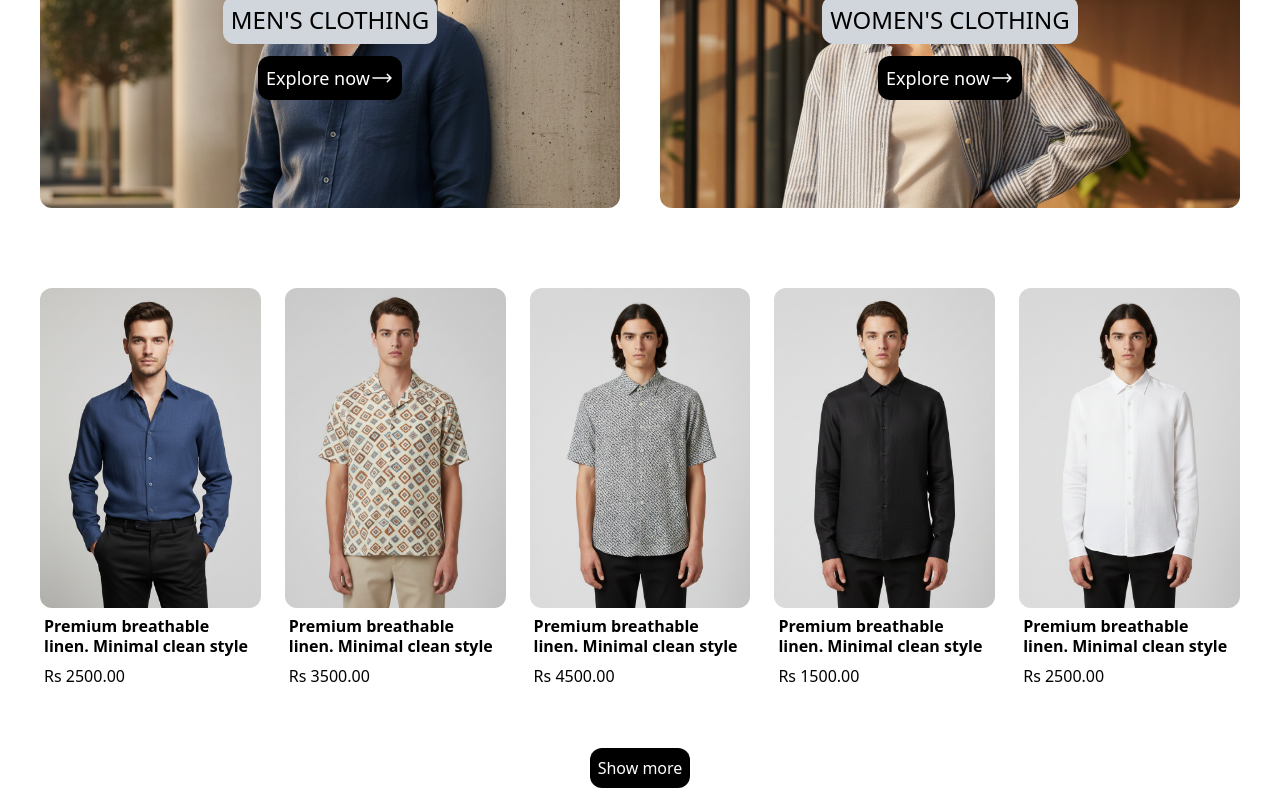
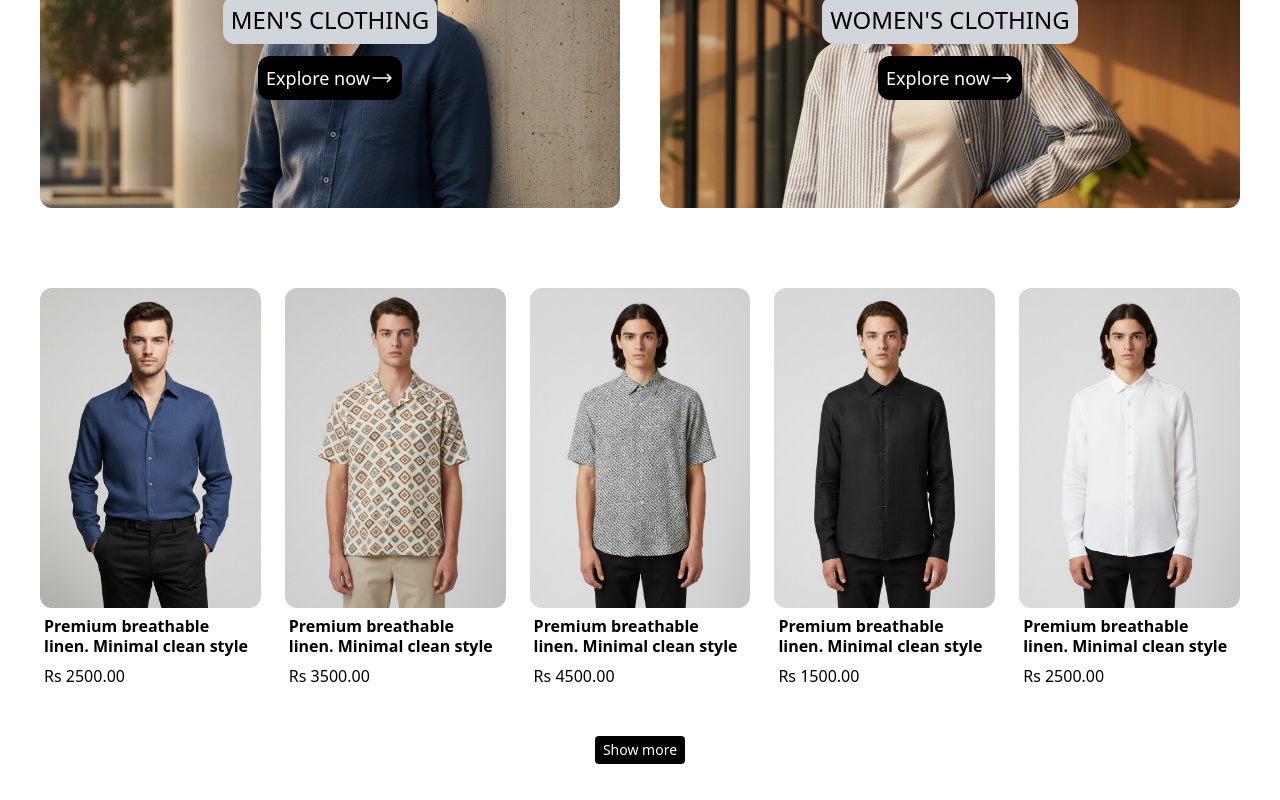
Before and after one commit to Vihanga-Theekshana/RAVORA-shopping-website, a React (Vite) app in the folder RAVORA/: page / in a window 1280 px wide. Shown: the part 840-1640 px from the top of the page. Built offline with nearby package versions, Linux system fonts and the light colour scheme.

Commit message:
update homepage show more button

```diff
--- a/RAVORA/src/pages/Homepage.jsx
+++ b/RAVORA/src/pages/Homepage.jsx
@@ -5,7 +5,7 @@ import Promovideo from "../components/Promovideo";
 
 const Homepage = () => {
   const showitem = () => {
-    setshowmore((prv) => prv + 5);
+    setshowmore((showmore) => showmore + 5);
   };
   const [showmore, setshowmore] = useState(5);
   const items = [
@@ -176,14 +176,16 @@ const Homepage = () => {
           );
         })}
       </div>
-      <div className="p-3 flex justify-center items-center">
+      <div className="pb-6 flex justify-center items-center">
         <div>
-          <button
-            className="bg-black text-white p-2 rounded-xl cursor-pointer"
-            onClick={showitem}
-          >
-            Show more
-          </button>
+          {showmore < items.length && (
+            <button
+              className="bg-black hover:bg-white hover:text-black hover:border-2 hover:border-black text-white pl-2 pr-2 pt-1 pb-1 rounded-sm text-sm cursor-pointer"
+              onClick={showitem}
+            >
+              Show more
+            </button>
+          )}
         </div>
       </div>
     </>
```
